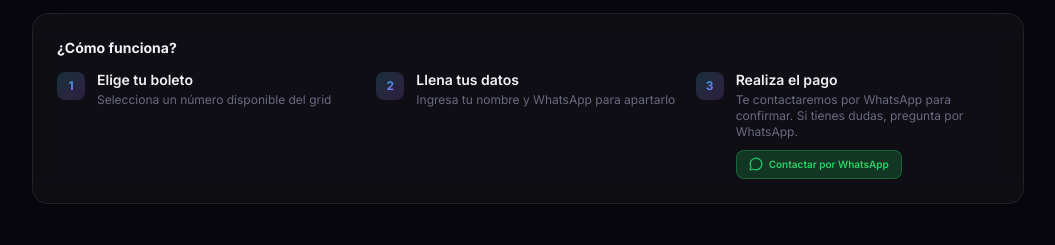
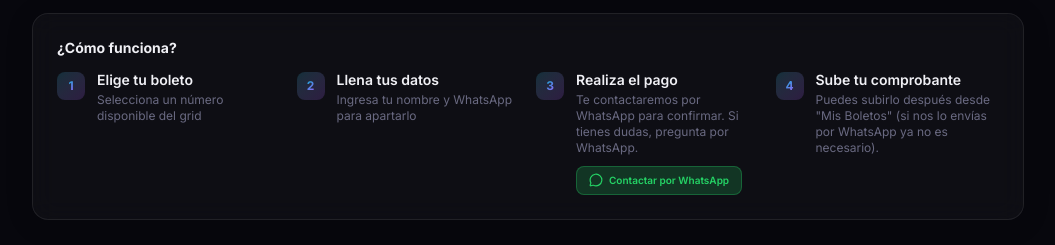
Before and after one commit to edgarochoa00/rifa-app, a Next.js app: page / in a window 1280 px wide. Shown: the part 1679-1924 px from the top of the page, without its empty margins (112-1167 px from the left). Built offline with nearby package versions, Linux system fonts and the light colour scheme; no server answers; the database is empty.

Commit message:
Añadir explicaciones detalladas sobre la subida de comprobantes en web y modal

```diff
--- a/app/page.tsx
+++ b/app/page.tsx
@@ -124,7 +124,7 @@
         {/* Info Section */}
         <section className="glass rounded-2xl p-5 sm:p-6">
           <h3 className="text-sm font-bold text-text-primary mb-3">¿Cómo funciona?</h3>
-          <div className="grid sm:grid-cols-3 gap-4">
+          <div className="grid sm:grid-cols-2 lg:grid-cols-4 gap-4">
             {[
               {
                 step: '1',
@@ -152,6 +152,11 @@
                   </a>
                 )
               },
+              {
+                step: '4',
+                title: 'Sube tu comprobante',
+                description: 'Puedes subirlo después desde "Mis Boletos" (si nos lo envías por WhatsApp ya no es necesario).',
+              },
             ].map((item, i) => (
               <div key={i} className="flex gap-3">
                 <div className="w-7 h-7 rounded-lg bg-gradient-to-br from-accent-cyan/20 to-accent-purple/20 flex items-center justify-center flex-shrink-0 mt-0.5">
--- a/components/reservation-modal.tsx
+++ b/components/reservation-modal.tsx
@@ -235,6 +235,9 @@
                         {receiptError && (
                           <p className="text-[10px] text-red-400 mt-1.5">{receiptError}</p>
                         )}
+                        <p className="text-[10px] text-text-muted mt-3 leading-relaxed">
+                          <strong className="text-white/80">💡 ¿No puedes subirlo ahora?</strong> No te preocupes, puedes hacerlo más tarde desde la sección "Mis Boletos" usando tu número de celular. Si nos envías el comprobante por WhatsApp, nosotros nos encargamos de validarlo por ti.
+                        </p>
                       </>
                     )}
                   </div>
```
